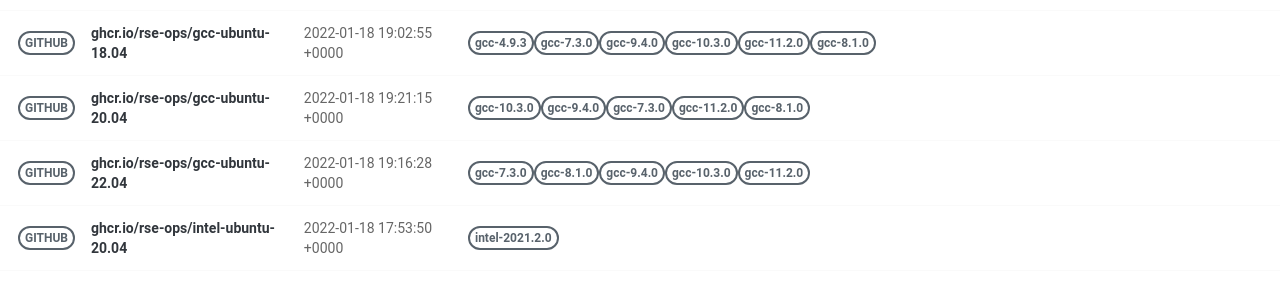
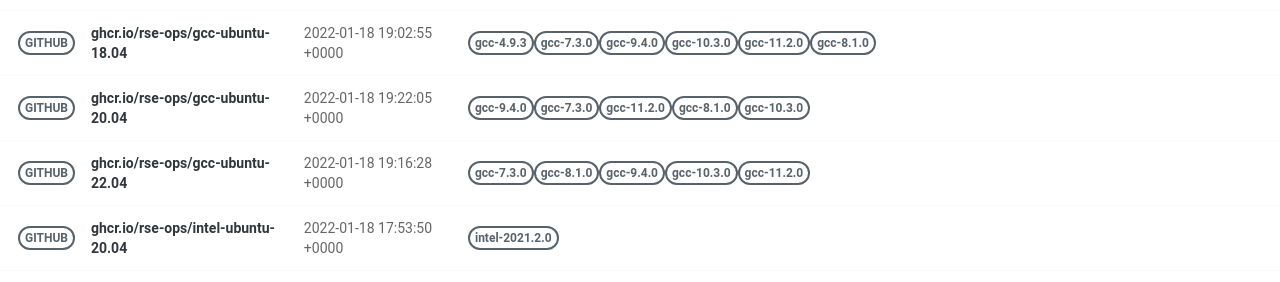
Before and after one commit to rse-ops/docker-images, a Jekyll site: the page built from pages/index.md, in a window 1280 px wide. Shown: the part 517-799 px from the top of the page. Built offline with Jekyll 4.4.1, drawn with Linux system fonts in a browser that asks for light colours; nearby versions of some CDN libraries.

Commit message:
Automated push to update library 2022-01-18

```diff
--- a/_library/ghcr.io-rse-ops-gcc-ubuntu-20.04.md
+++ b/_library/ghcr.io-rse-ops-gcc-ubuntu-20.04.md
@@ -1,14 +1,11 @@
 ---
 layout: container
 name: ghcr.io/rse-ops/gcc-ubuntu-20.04
-updated_at: 2022-01-18 19:21:15.837275
+updated_at: 2022-01-18 19:22:05.956992
 
 
 container_url: https://github.com/orgs/rse-ops/packages/container/package/gcc-ubuntu-20.04
 versions:
- - tag: gcc-10.3.0
-   dockerfile: https://github.com/rse-ops/docker-images/blob/main/ubuntu/gcc/Dockerfile
-   manifest: https://crane.ggcr.dev/manifest/ghcr.io/rse-ops/gcc-ubuntu-20.04:gcc-10.3.0
  - tag: gcc-9.4.0
    dockerfile: https://github.com/rse-ops/docker-images/blob/main/ubuntu/gcc/Dockerfile
    manifest: https://crane.ggcr.dev/manifest/ghcr.io/rse-ops/gcc-ubuntu-20.04:gcc-9.4.0
```
Also changed, not shown: other parts of _library/ghcr.io-rse-ops-gcc-ubuntu-20.04.md (+3 -0 lines).
